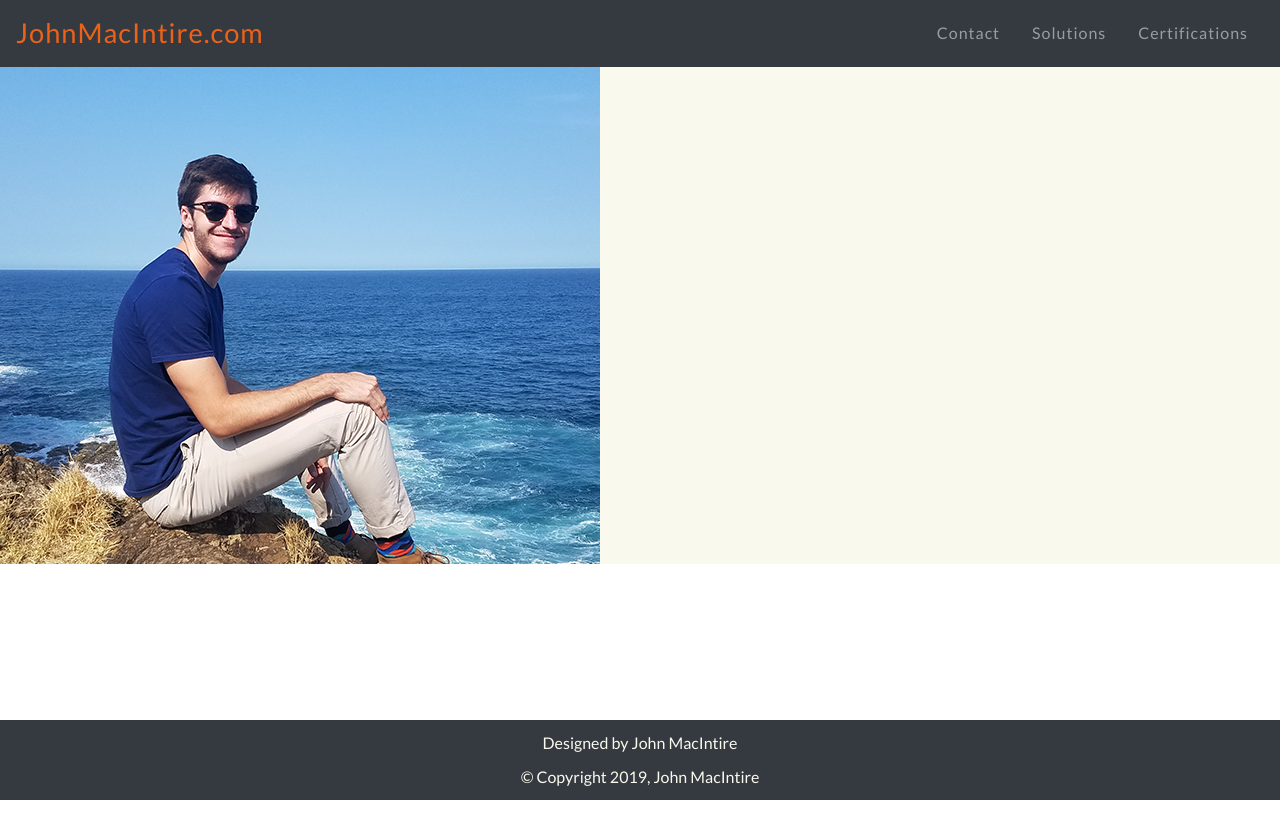
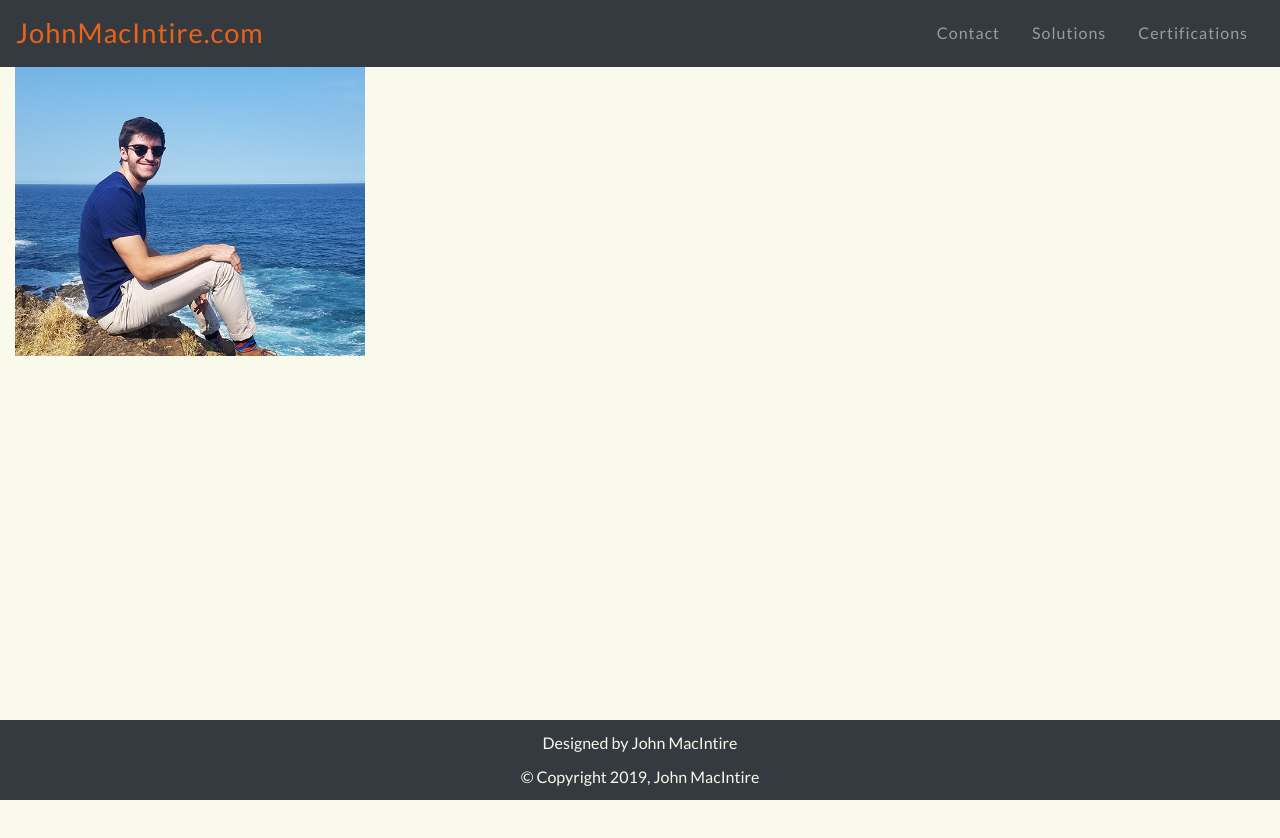
Before and after one commit to jrwmacintire/personal-site, a React (Create React App) app: page / in a window 1280 px wide. Shown: the top 838 px of the page. Before the commit the page ends 800 px from the top, so only its background shows below. Built offline with nearby package versions, Linux system fonts and the light colour scheme.

Commit message:
Added Container, Row, and Col to About.

```diff
--- a/package.json
+++ b/package.json
@@ -4,6 +4,7 @@
   "private": true,
   "dependencies": {
     "bootstrap": "^4.3.1",
+    "node-sass": "^4.12.0",
     "react": "^16.8.6",
     "react-bootstrap": "^1.0.0-beta.9",
     "react-dom": "^16.8.6",
--- a/src/components/About.js
+++ b/src/components/About.js
@@ -1,12 +1,18 @@
 import React, { Component } from 'react';
+import Container from 'react-bootstrap/Container';
+import { Row, Col } from 'react-bootstrap';
 import Portrait from '../images/kiama-nsw-au.png';
 
 export default class About extends Component {
     render() {
         return (
-            <div className="About" >
-                <img src={ Portrait } alt='Kiama, New South Wales, Australia' />
-            </div>
+            <Container className="About" >
+                <Row>
+                    <Col md={4}>
+                        <img src={ Portrait } className='img-fluid' alt='Kiama, New South Wales, Australia' />
+                    </Col>
+                </Row>
+            </Container>
         )
     }
 }
--- a/src/styles/css/About.css
+++ b/src/styles/css/About.css
@@ -2,7 +2,7 @@
 /* HSL */
 /* RGB */
 .About {
-  background-color: #f9f9ed;
-  height: 100%; }
-  .About * {
-    color: #f9f9ed; }
+  height: 100%;
+  width: 100%;
+  background-color: #f9f9ec;
+  margin: 0 !important; }
--- a/src/styles/css/App.css
+++ b/src/styles/css/App.css
@@ -6,10 +6,10 @@
 /* RGB */
 @import url("https://fonts.googleapis.com/css?family=Lato|Roboto&display=swap");
 .About {
-  background-color: #f9f9ed;
-  height: 100%; }
-  .About * {
-    color: #f9f9ed; }
+  height: 100%;
+  width: 100%;
+  background-color: #f9f9ec;
+  margin: 0 !important; }
 
 .Footer {
   min-height: 10vh;
@@ -34,8 +34,8 @@
   background-color: #edeae9;
   display: flex;
   flex-direction: column;
-  margin: 5rem auto;
-  padding: 2rem;
+  margin: 3rem auto;
+  padding: 1rem;
   width: 70vw;
   height: auto; }
   @media (max-width: 449px) {
@@ -117,9 +117,10 @@
     margin: 0 0.5rem; }
 
 html {
-  height: 100%; }
+  height: 100%;
+  background-color: #f9f9ec; }
   html body {
-    height: auto; }
+    height: 100%; }
     html body div#root {
       height: 100%;
       margin-top: 8vh; }
@@ -129,4 +130,5 @@ html {
         font-family: 'Lato', sans-serif;
         display: flex;
         flex-direction: column;
-        margin: 8vh 0; }
+        margin: 8vh 0;
+        background-color: #f9f9ec; }
--- a/src/styles/css/Contact.css
+++ b/src/styles/css/Contact.css
@@ -5,8 +5,8 @@
   background-color: #edeae9;
   display: flex;
   flex-direction: column;
-  margin: 5rem auto;
-  padding: 2rem;
+  margin: 3rem auto;
+  padding: 1rem;
   width: 70vw;
   height: auto; }
   @media (max-width: 449px) {
--- a/src/styles/scss/About.scss
+++ b/src/styles/scss/About.scss
@@ -1,11 +1,9 @@
 @import './palette.scss';
 
 .About {
-    background-color: $rgbWhite;
     height: 100%;
-
-    * {
-        color: $rgbWhite;
-    }
+    width: 100%;
+    background-color: $hslWhite;
+    margin: 0 !important;
 
 }
--- a/src/styles/scss/App.scss
+++ b/src/styles/scss/App.scss
@@ -8,9 +8,10 @@
 
 html {
     height: 100%;
+    background-color: $hslWhite;
 
     body {
-        height: auto;
+        height: 100%;
 
         div#root {
             height: 100%;
@@ -23,6 +24,7 @@ html {
                 display: flex;
                 flex-direction: column;
                 margin: 8vh 0;
+                background-color: $hslWhite;
             }
         }
     }
--- a/src/styles/scss/Contact.scss
+++ b/src/styles/scss/Contact.scss
@@ -4,8 +4,8 @@
     background-color: $hslLightGray;
     display: flex;
     flex-direction: column;
-    margin: 5rem auto;
-    padding: 2rem;
+    margin: 3rem auto;
+    padding: 1rem;
     width: 70vw;
     height: auto;
 
```
Also changed, not shown: 1 other file (tests, documents, lock files or other folders).
